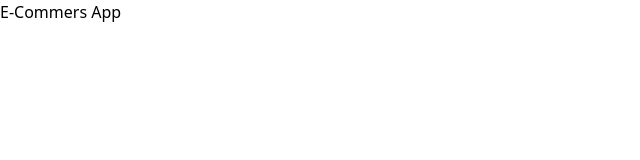
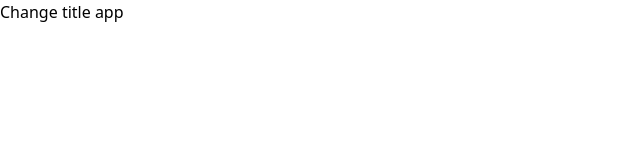
Before and after one commit to FranciscoRoman01/e-commers-app, a React (Vite) app: page / in a window 1280 px wide. Shown: the top 160 px of the page, without its empty margins (0-640 px from the left). Built offline with nearby package versions, Linux system fonts and the light colour scheme.

Commit message:
Se cambio el titulo de la aplicacion

```diff
--- a/src/ECommersApp.jsx
+++ b/src/ECommersApp.jsx
@@ -1,3 +1,3 @@
 export function ECommersApp () {
-    return <h1 className="text-3xl font-bold">E-Commers App</h1>
+    return <h1 className="text-3xl">Change title app</h1>
 }
```
